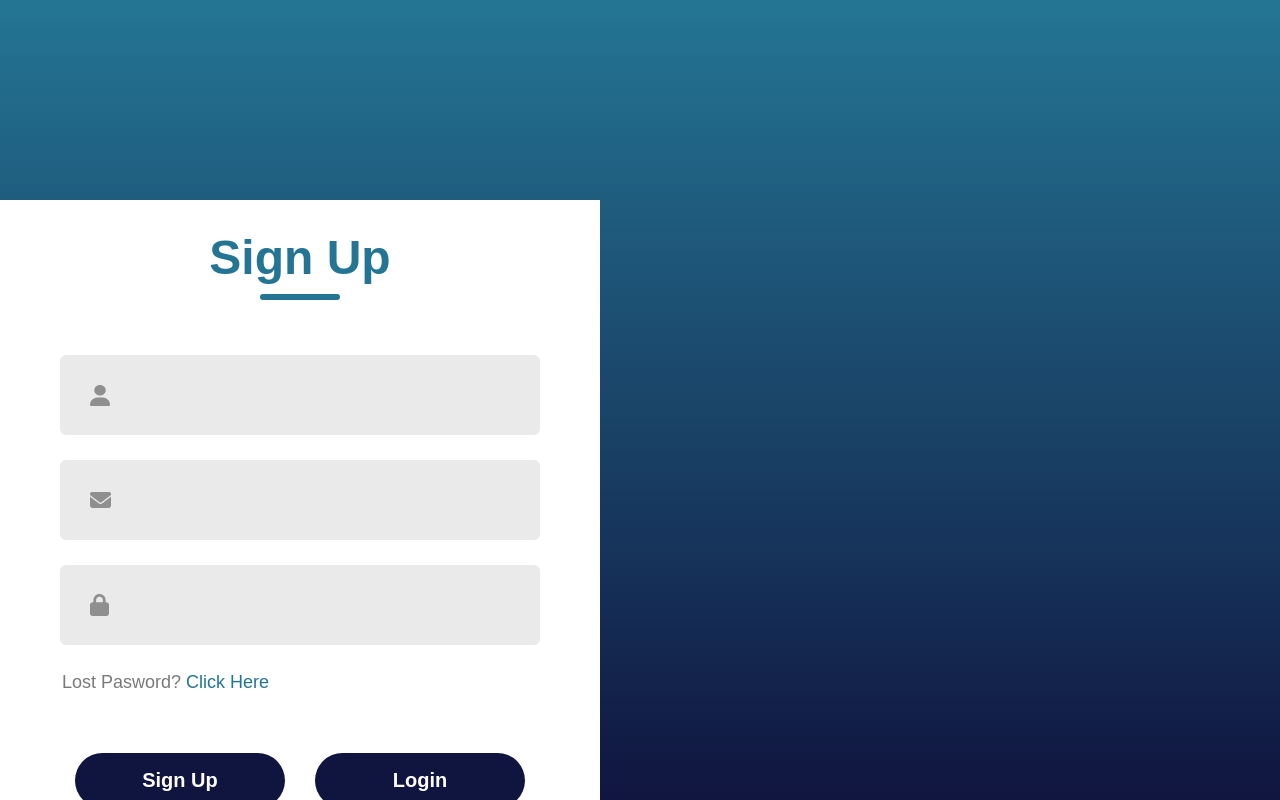
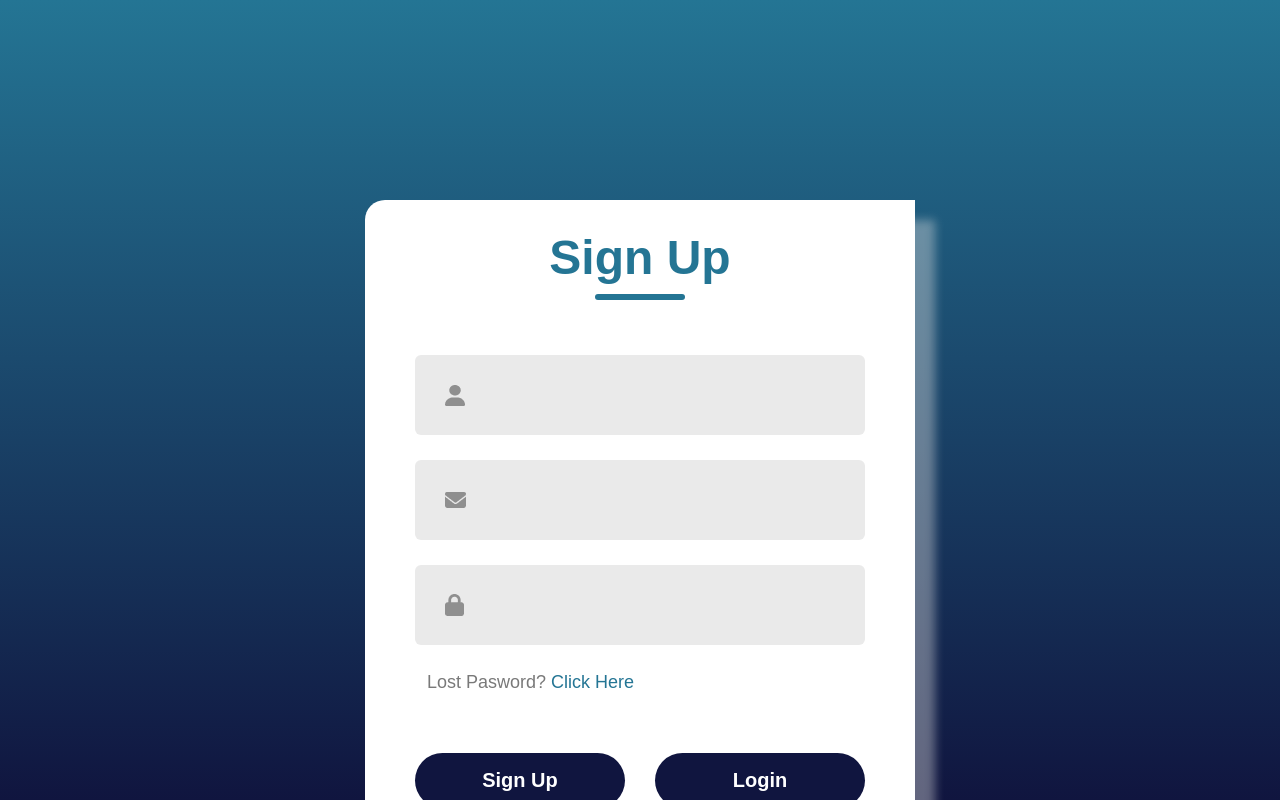
Before and after one commit to AsidyxTheHacker/react-sign-up, a React (Vite) app: page / in a window 1280 px wide. Shown: the top 800 px of the page. Built offline with nearby package versions, Linux system fonts and the light colour scheme.

Commit message:
small style changes to .container

```diff
--- a/src/Components/LoginSignup/LoginSignup.css
+++ b/src/Components/LoginSignup/LoginSignup.css
@@ -1,11 +1,13 @@
 .container {
     display: flex;
     flex-direction: column;
-    width: 600px;
-    margin: auto;
-    margin: 200px 0 0 0;
+    width: 550px;
+    min-height: 650px;
+    margin: 200px auto;
     background-color: white;
     padding: 0 0 30px 0;
+    border-radius: 20px 0 0 0;
+    box-shadow: rgba(225, 225, 225, 0.396) 20px 20px 10px;
 }
 
 .header {
@@ -21,10 +23,11 @@
     color: #247594;
     font-size: 48px;
     font-weight: bold;
+    cursor: default;
 }
 
 .underline {
-    width: 80px;
+    width: 90px;
     height: 6px;
     background-color: #247594;
     border-radius: 9px;
@@ -41,7 +44,7 @@
     display: flex;
     align-items: center;
     margin: auto;
-    width: 480px;
+    width: 450px;
     height: 80px;
     background-color: #eaeaea;
     border-radius: 6px;
@@ -105,3 +108,10 @@
     box-shadow: #080b26 0 2px 0;
     letter-spacing: .4px;
 }
+
+.gray, .gray:hover {
+    background-color: #EAEAEA;
+    color: #676767;
+    box-shadow: none;
+    letter-spacing: normal;
+}
```
